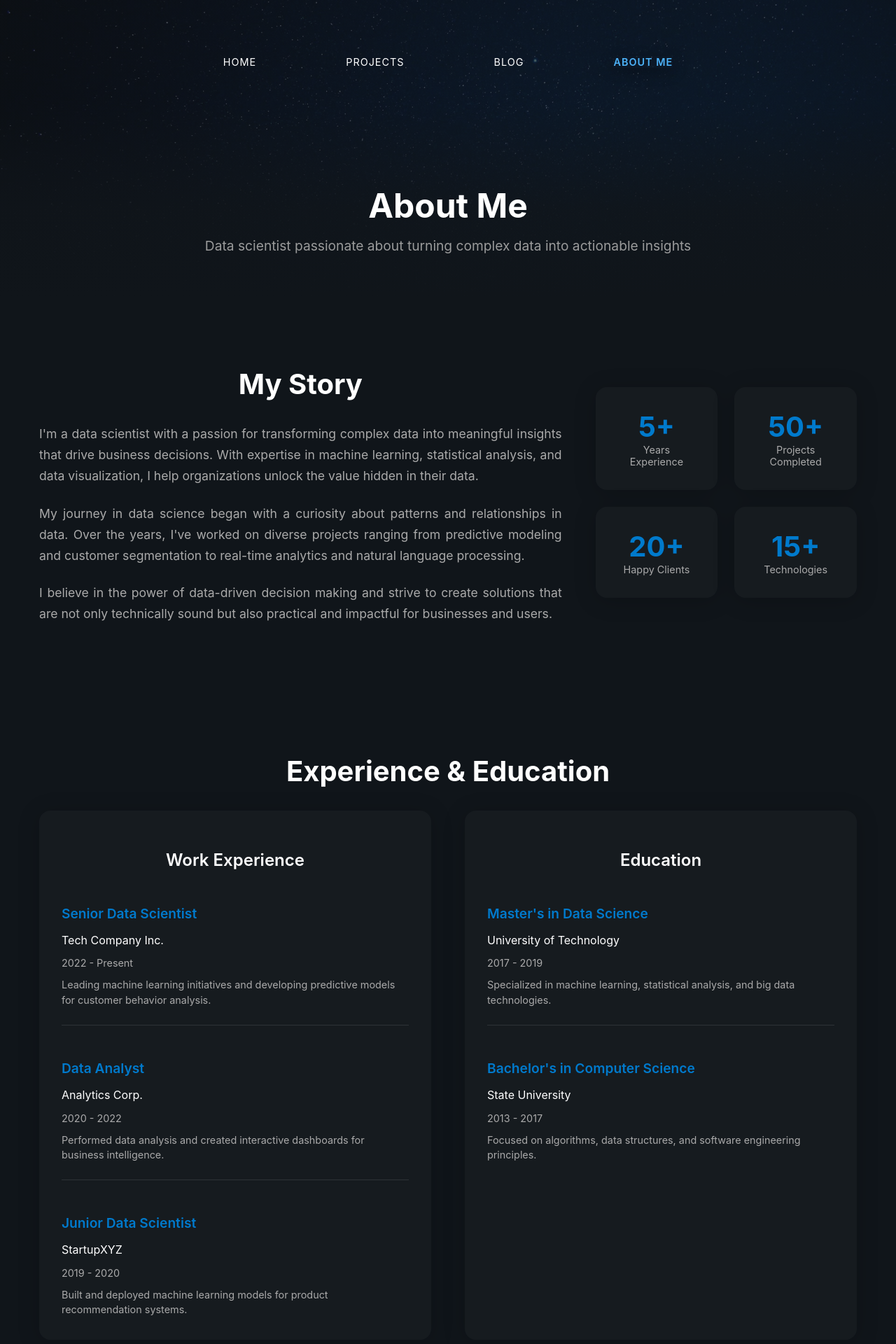
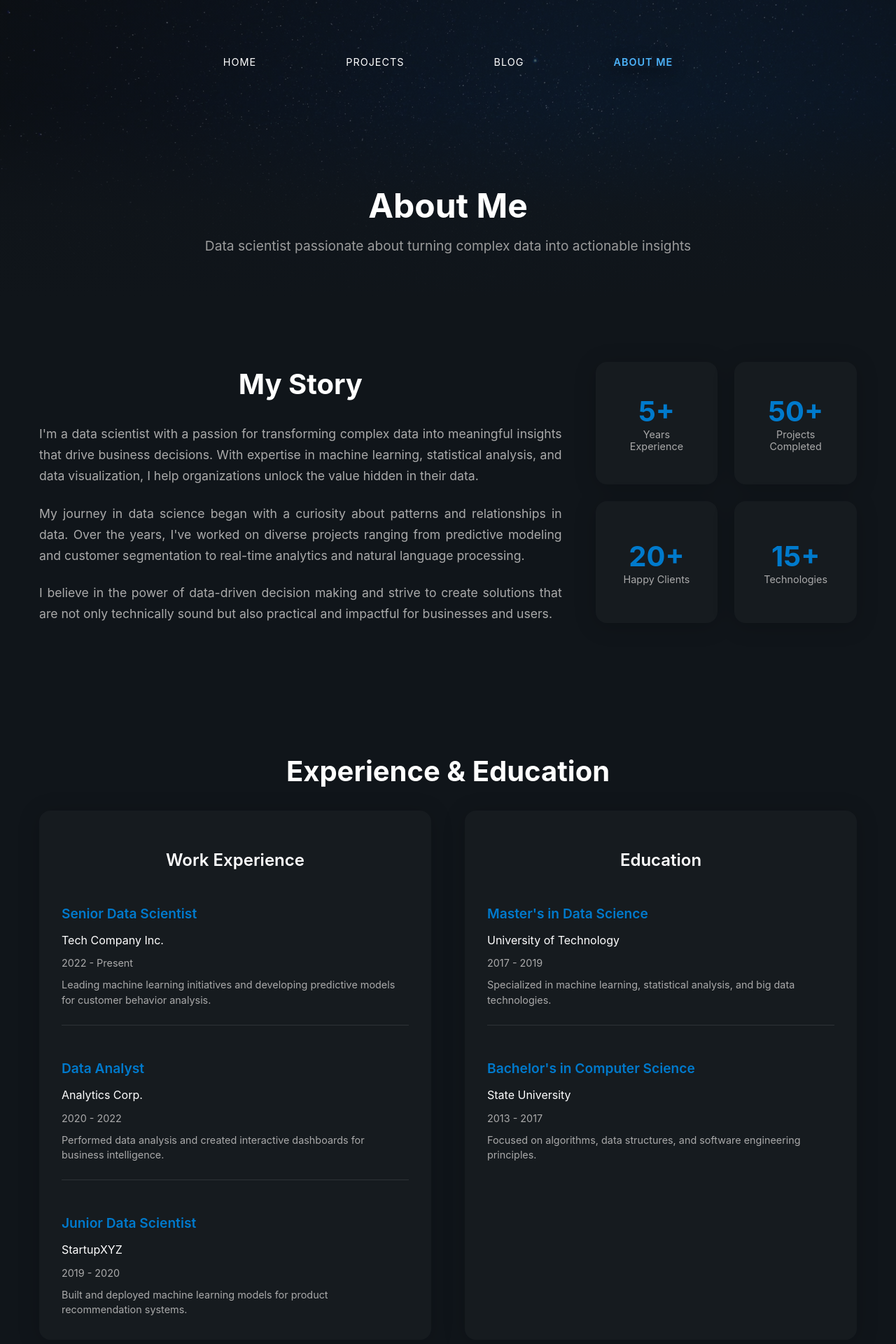
Before and after one commit to marcovietovega/portfolio, a Jekyll site: the page built from about.md, in a window 1280 px wide. Shown: the top 1920 px of the page at 70% size. Built offline with Jekyll 4.4.1, drawn with Linux system fonts in a browser that asks for light colours.

Commit message:
style: add aspect ratio to about section stat items for improved layout consistency

```diff
--- a/_sass/partials/_about.scss
+++ b/_sass/partials/_about.scss
@@ -72,6 +72,7 @@
   align-items: center;
   justify-content: center;
   min-height: 120px;
+  aspect-ratio: 1;
 }
 
 .stat-item h3 {
```
